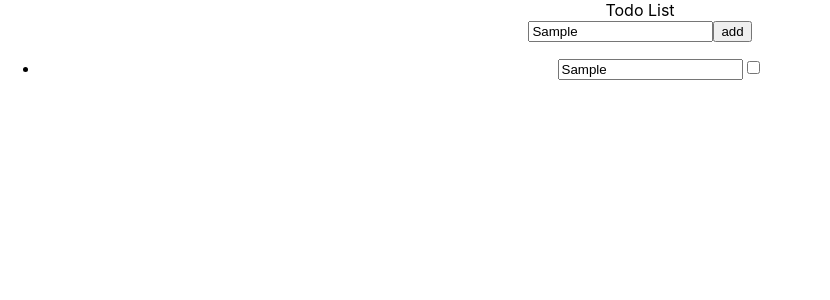
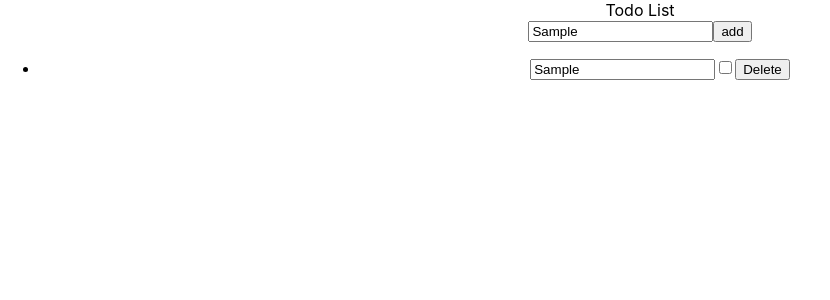
Before and after one commit to pixcelo/TypeScript-app, a React (Create React App) app in the folder react_app/front/: page / in a window 1280 px wide. Both pictures are taken after typing "Sample" into the empty fields and a click on the input "add". Shown: the top 300 px of the page, without its empty margins (0-830 px from the left). Built offline with nearby package versions, Linux system fonts and the light colour scheme.

Commit message:
add: handleDelete

```diff
--- a/react_app/front/src/App.tsx
+++ b/react_app/front/src/App.tsx
@@ -55,6 +55,11 @@
     setTodos(newTodos);
   };
 
+  const handleDelete = (id: number) => {
+    const newTodos = todos.filter(todo => todo.id !== id);
+    setTodos(newTodos);
+  };
+
   return (
     <div className="App">
       <div>Todo List</div>
@@ -80,6 +85,7 @@
               type="checkbox"
               onChange={(e) => handleChecked(todo.id, todo.checked)}
             />
+            <button onClick={() => {handleDelete(todo.id)}}>Delete</button>
           </li>
         ))}
       </ul>
```
